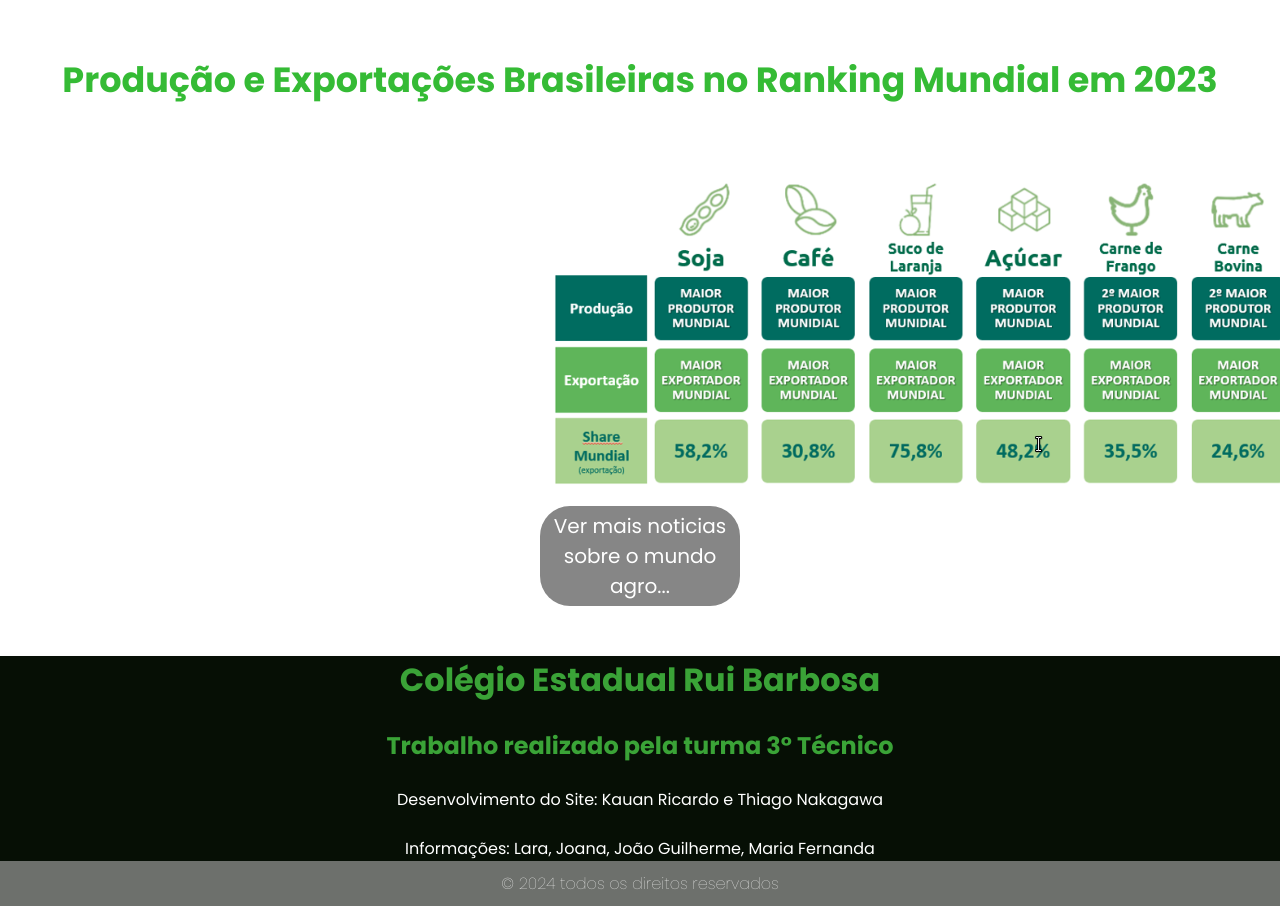
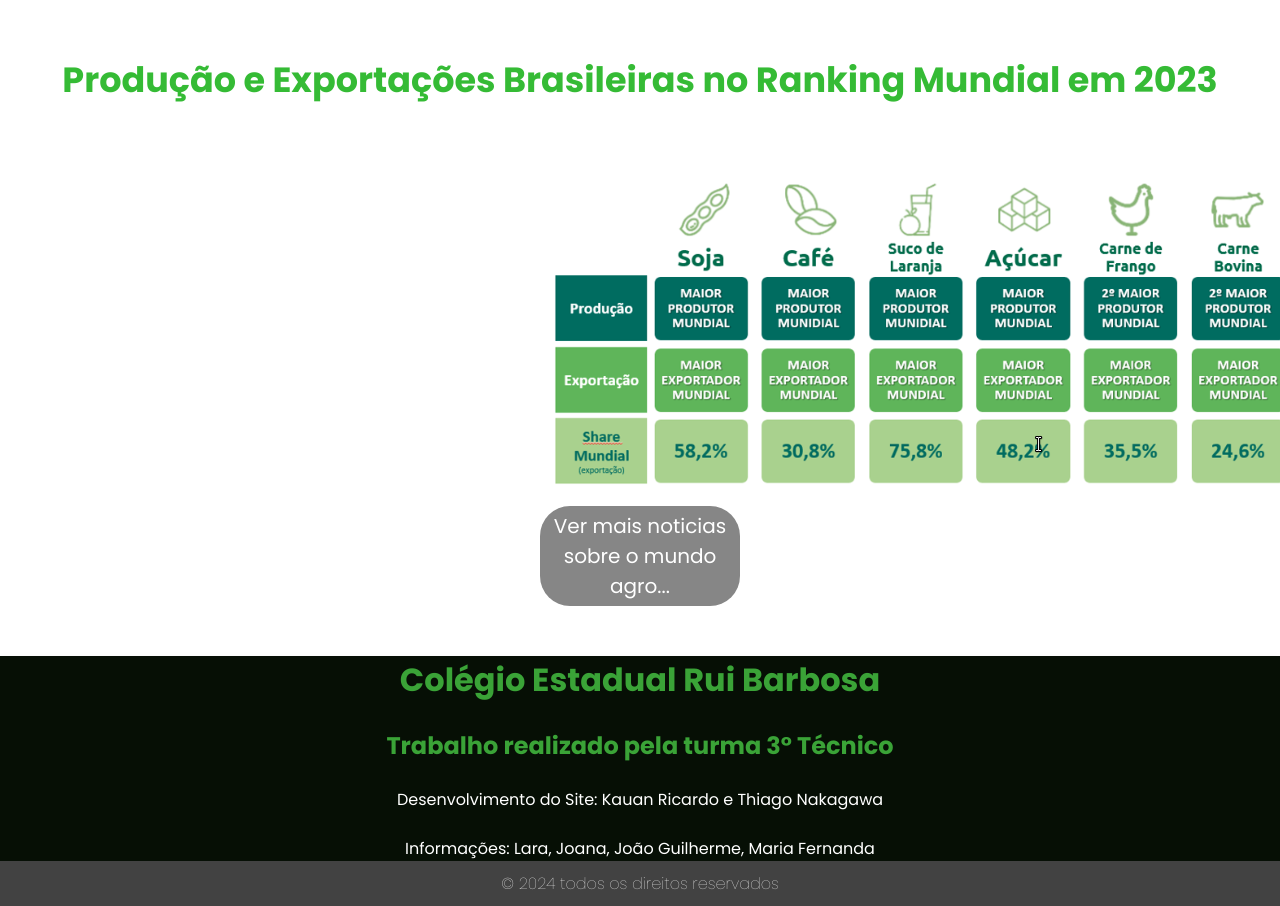
Before and after one commit to 1kkaun/Do-agro-ao-mundo-AgroJDS, a plain HTML site: page index.html in a window 1280 px wide. Shown: the part 2397-3303 px from the top of the page. Drawn offline with nearby package versions, Linux system fonts and the light colour scheme.

Commit message:
confirmar

```diff
--- a/style.css
+++ b/style.css
@@ -204,7 +204,7 @@ footer {
     display: flex;
     color: white;
     justify-content:center;
-    background-color:rgb(109, 112, 108);
+    background-color:rgb(66, 66, 66);
 
     padding: 10px;
     font-weight: 1;
```
